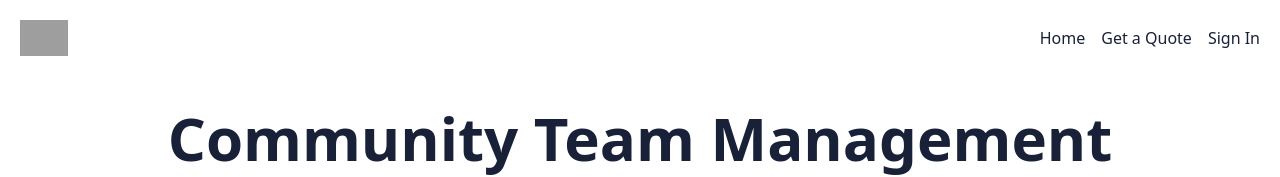
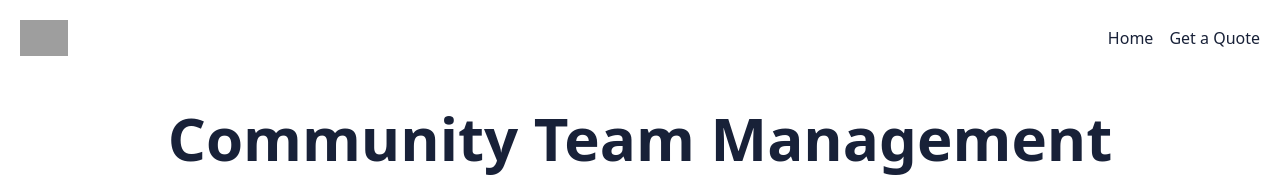
Before and after one commit to grenrock/ctm, a Next.js app: page / in a window 1280 px wide. Shown: the top 177 px of the page. Built offline with nearby package versions, Linux system fonts and the light colour scheme; grey boxes are pictures that could not be loaded.

Commit message:
remove sign in button

```diff
--- a/src/components/Navbar.tsx
+++ b/src/components/Navbar.tsx
@@ -65,7 +65,7 @@ export const Navbar: React.FC<NavbarProps> = ({ signedIn, setSignedIn }) => {
                 Get a Quote
               </a>
             </Link>
-            {!signedIn && (
+            {/* {!signedIn && (
               <Link href="/sign-in">
                 <a
                   className={
@@ -77,7 +77,7 @@ export const Navbar: React.FC<NavbarProps> = ({ signedIn, setSignedIn }) => {
                   Sign In
                 </a>
               </Link>
-            )}
+            )} */}
           </nav>
         </div>
       </motion.div>
--- a/src/pages/index.tsx
+++ b/src/pages/index.tsx
@@ -65,7 +65,7 @@ function IndexPage(props: IndexPageProps) {
           as much as possible, but our top-of-the-line Vantaca and AvidXchange
           software programs ensure the most secure and comprehensive financial
           reporting and provide the online payment options, owner account
-          portals, and easy access to HOA documants.
+          portals, and easy access to HOA documents.
         </AboutParagraph>
         <AboutParagraph>
           Community Team Management LLC is an employee-owned and operated
```
